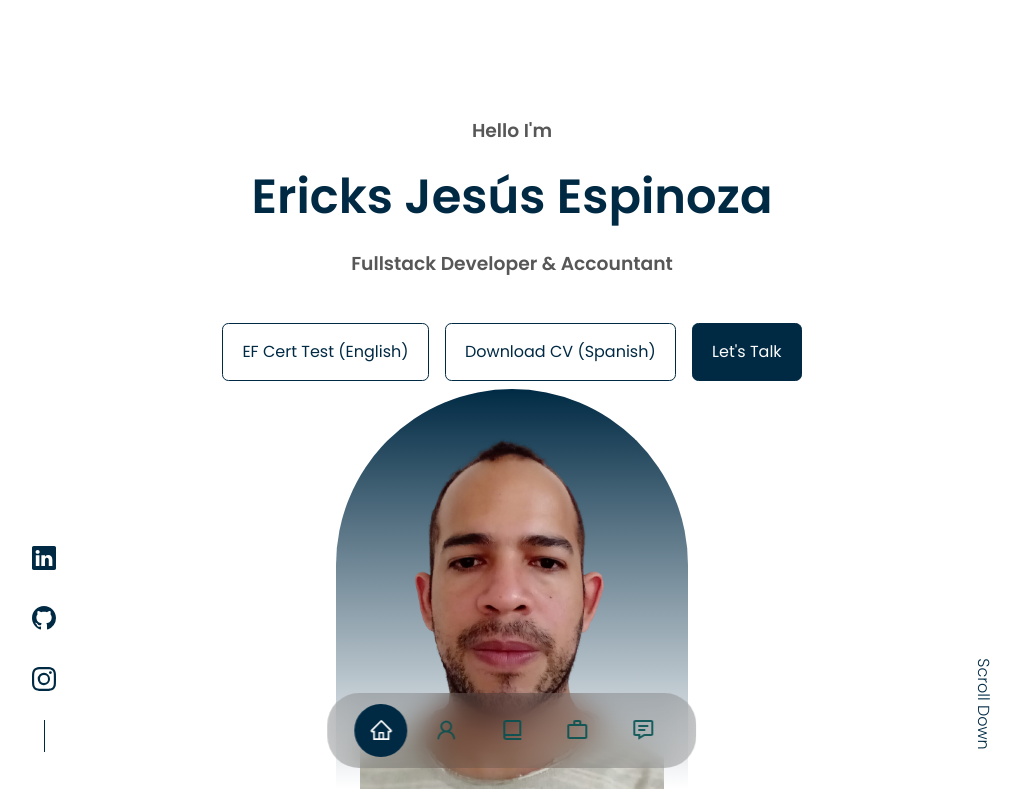
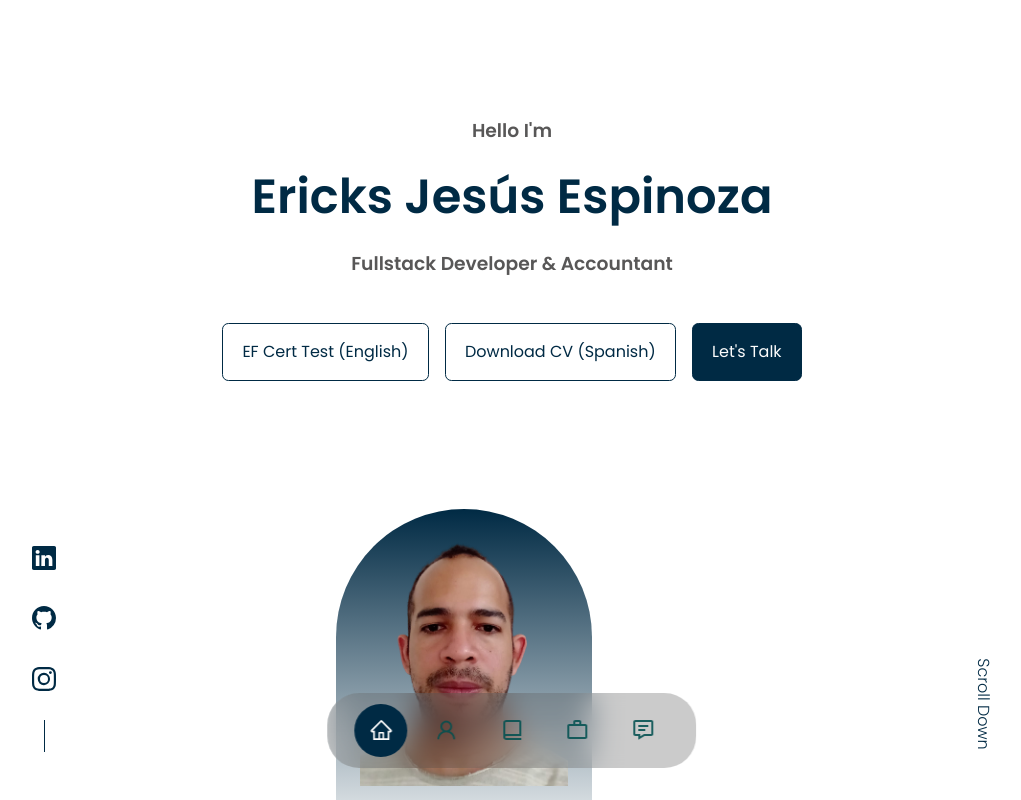
Before and after one commit to eespinoza1/Portfolio, a React (Vite) app: page / in a window 1280 px wide. Shown: the top 800 px of the page, without its empty margins (128-1149 px from the left). Built offline with nearby package versions, Linux system fonts and the light colour scheme.

Commit message:
add pic3

```diff
--- a/src/components/header/header.css
+++ b/src/components/header/header.css
@@ -66,11 +66,11 @@ header {
 
 .mei {
   background: linear-gradient(var(--color-primary), transparent);
-  width: 22em;
-  height: 25rem;
+  width: 16em;
+  height: 22rem;
   position: absolute;
   left: calc(50% - 11rem);
-  margin-top: 0.5rem;
+  margin-top: 8rem;
   border-radius: 12rem 12rem 0 0;
   overflow: hidden;
   padding: 0rem 1.5rem 1.5rem 1.5rem;
```
